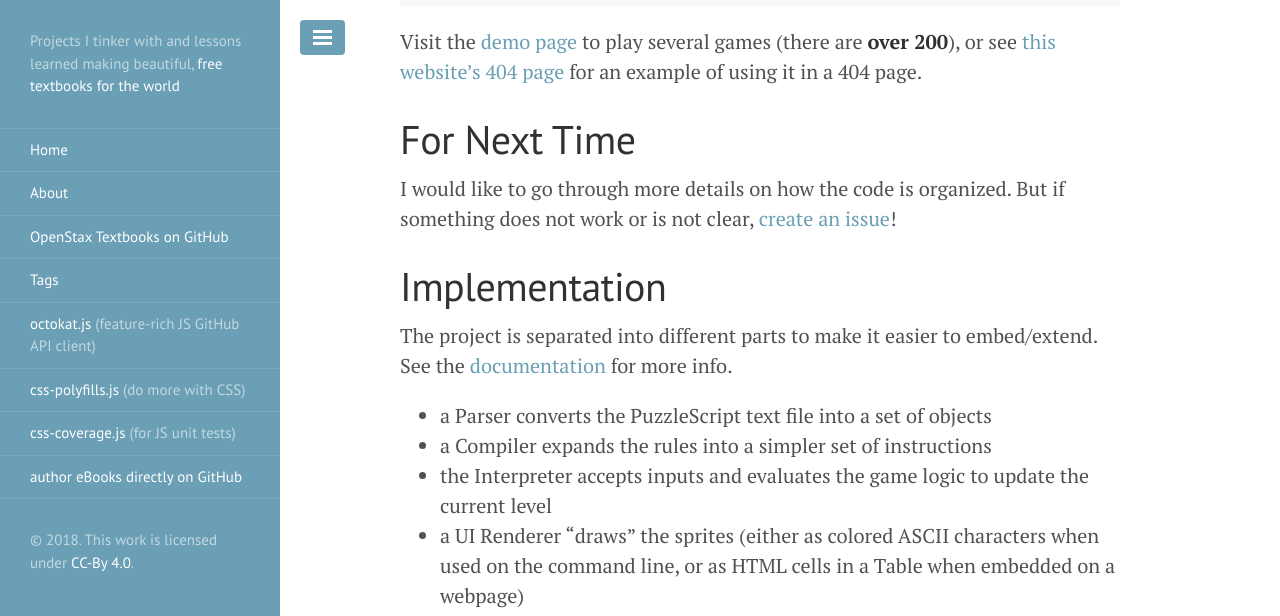
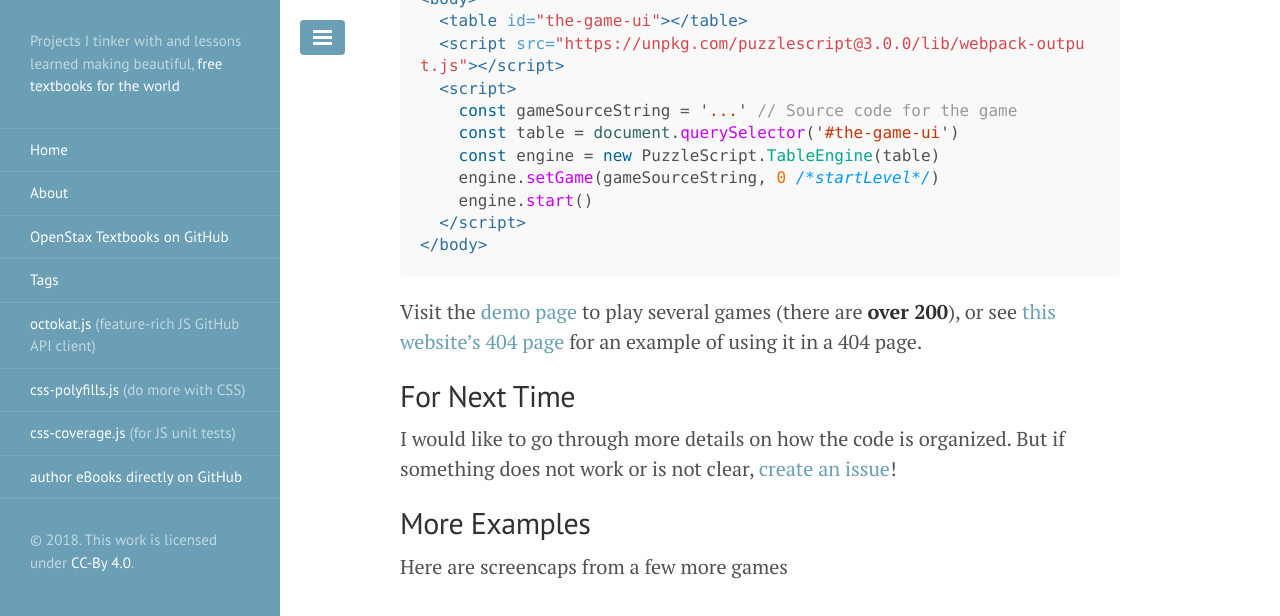
Before and after one commit to philschatz/philschatz.github.io, a Jekyll site: the page built from _posts/2018-09-22-puzzlescript.md, in a window 1280 px wide and 1400 px high, scrolled down 2330 px. Shown: the top 616 px of the window. Built offline with Jekyll 4.4.1, drawn with Linux system fonts in a browser that asks for light colours; some of the changed text lies outside the part shown.

Commit message:
include screencaps

````diff
--- a/_posts/2018-09-22-puzzlescript.md
+++ b/_posts/2018-09-22-puzzlescript.md
@@ -23,11 +25,11 @@
 Specifically, PuzzleScript games are interesting because the whole game is a text file and the levels are typically pretty small. This means it's easy for kids to explore but it also makes the games playable by people that can't see. The reason is that all of the sprites have human-readable names. So we can read those out instead of just showing colored pixels.
 
 
-# Background
+## Background
 
 Inspiration came from both the tons of easter-eggs found in software ([Chrome Dino Game](https://www.blog.google/products/chrome/chrome-dino/), [various Microsoft ones](https://en.wikipedia.org/wiki/List_of_Easter_eggs_in_Microsoft_products) and commandline tools) as well as a desire to get more people in general to play video games.
 
-# Goals
+## Goals
 
 - get kids in classrooms playing these games
 - get vision-impaired people playing these games
@@ -35,11 +37,11 @@
 - get people to play these instead of Sudoku to exercise their brains more
 
 
-# Try it out!
+## Try it out!
 
 Games can run embedded in a webpage **or** in a commandline terminal. There are **over 200 games** to choose from!
 
-## Terminal
+### Terminal
 
 All you need is [node 4 or higher](https://nodejs.org) and then run the following:
 
@@ -51,7 +53,7 @@
 See [philschatz/puzzlescript](https://github.com/philschatz/puzzlescript#screencaps) for examples.
 
 
-## Embed in a Webpage
+### Embed in a Webpage
 
 ```html
 <body>
@@ -69,16 +71,26 @@
 
 Visit the [demo page](/puzzlescript/) to play several games (there are **over 200**), or see [this website's 404 page](/404) for an example of using it in a 404 page.
 
-# For Next Time
+## For Next Time
 
 I would like to go through more details on how the code is organized. But if something does not work or is not clear, [create an issue](https://github.com/philschatz/puzzlescript/issues)!
 
-# Implementation
+## More Examples
 
-The project is separated into different parts to make it easier to embed/extend. See the [documentation](/puzzlescript/docs/) for more info.
+Here are screencaps from a few more games
 
-- a Parser converts the PuzzleScript text file into a set of objects
-- a Compiler expands the rules into a simpler set of instructions
-- the Interpreter accepts inputs and evaluates the game logic to update the current level
-- a UI Renderer "draws" the sprites (either as colored ASCII characters when used on the command line, or as HTML cells in a Table when embedded on a webpage)
-- an Input handler interprets keystrokes or mouse clicks and calls the Interpreter
+### Mirror Isles ([original](http://www.draknek.org/games/puzzlescript/mirrors.php))
+
+![mirror-isles](https://user-images.githubusercontent.com/253202/47133542-ce0d1700-d26e-11e8-851f-233d27aaf0b8.gif)
+
+### Hack the Net ([original](http://www.draknek.org/games/puzzlescript/hack-the-net.php))
+
+<a href="https://asciinema.org/a/188016"><img width="300" alt="video of a couple levels of Hack-the-Net" src="https://asciinema.org/a/188016.png"/></a>
+
+### Skipping Stones to Lonely Homes ([original](http://www.draknek.org/games/puzzlescript/skipping-stones.php))
+
+<a href="https://asciinema.org/a/189279?t=20"><img width="300" alt="video of the beginning of Skipping Stones (BIG)" src="https://asciinema.org/a/189279.png"/></a>
+
+### Entanglement ([original](http://www.richardlocke.co.uk/release/entanglement/chapter-1/))
+
+<a href="https://asciinema.org/a/189281?t=23"><img width="300" alt="video of the beginning of Entanglement" src="https://asciinema.org/a/189281.png"/></a>
````
Also changed, not shown: other parts of _posts/2018-09-22-puzzlescript.md (+2 -0 lines).
